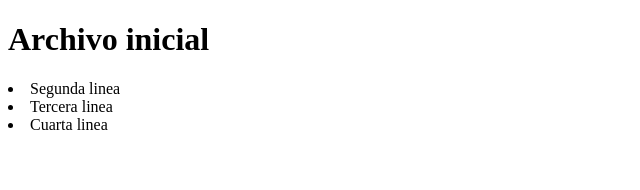
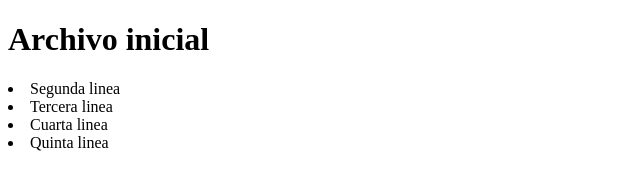
Before and after one commit to arqsam/Repositorio_practica2, a plain HTML site: page index.html in a window 1280 px wide. Shown: the full height of the page, 0-640 px from the left. Drawn offline with Linux system fonts and the light colour scheme.

Commit message:
Quinta linea

```diff
--- a/index.html
+++ b/index.html
@@ -11,5 +11,6 @@
     <li>Segunda linea</li>
     <li>Tercera linea</li>
     <li>Cuarta linea</li>
+    <li>Quinta linea</li>
 </body>
 </html>
```
